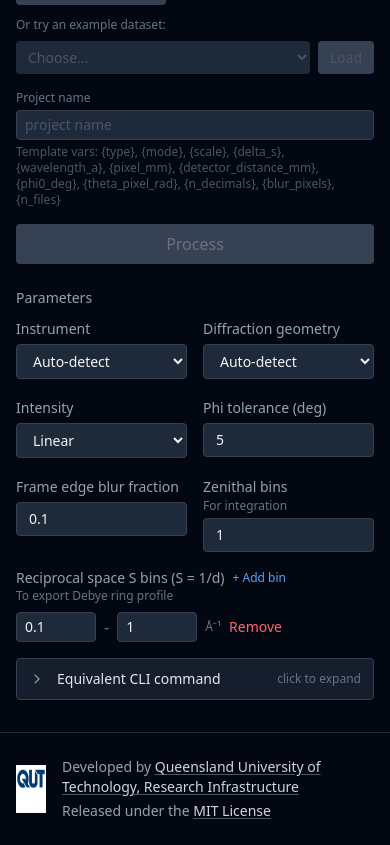
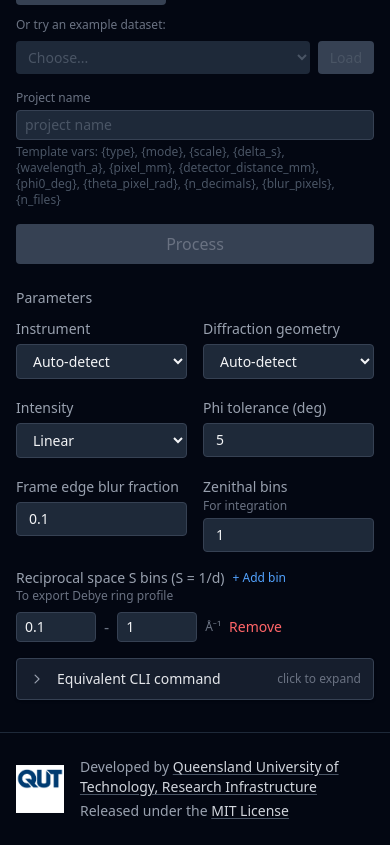
Before and after one commit to eresearchqut/RSstitcher, a React (Vite) app in the folder web/: page / in a window 390 px wide. Shown: the part 363-1208 px from the top of the page. Built offline with nearby package versions, Linux system fonts and the light colour scheme.

Commit message:
Fix QUT logo on mobile

```diff
--- a/web/src/App.tsx
+++ b/web/src/App.tsx
@@ -206,11 +206,12 @@ export default function App() {
           href="https://www.qut.edu.au"
           target="_blank"
           rel="noopener noreferrer"
+          className="shrink-0"
         >
           <img
             src={`${import.meta.env.BASE_URL}qut-logo.png`}
             alt="QUT logo"
-            className="h-12"
+            className="h-12 w-auto"
           />
         </a>
         <div className="text-sm text-gray-400">
```
